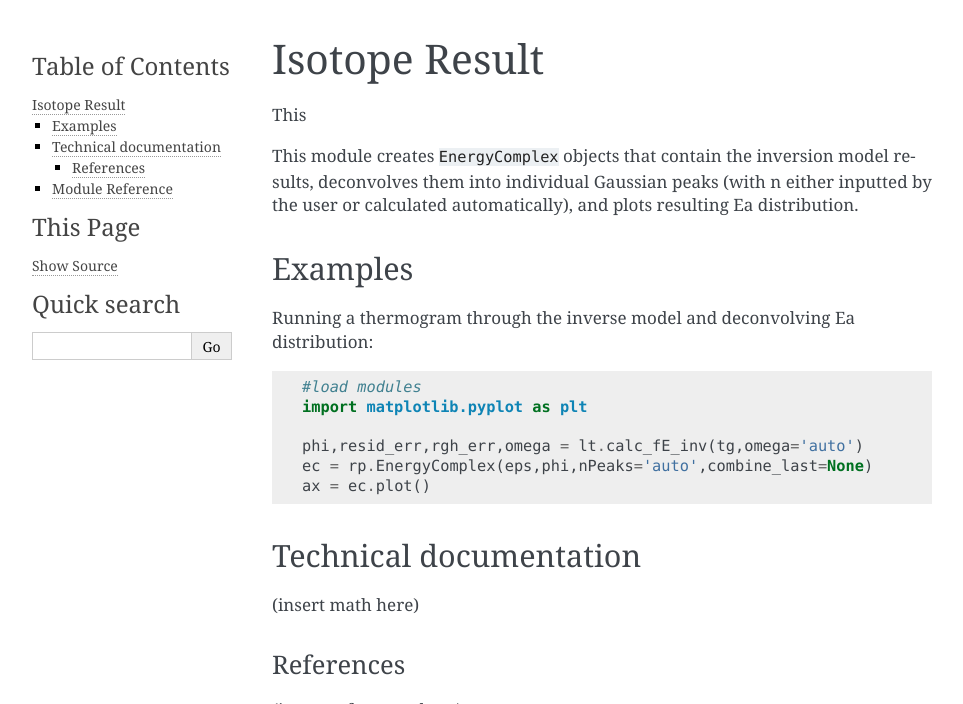
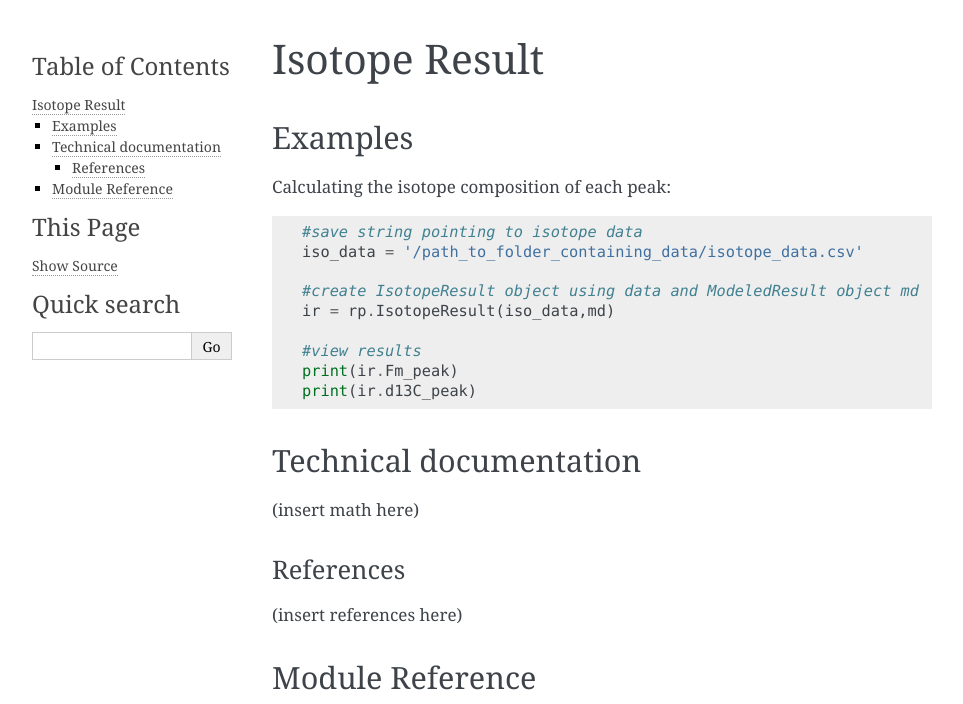
Before and after one commit to FluvialSeds/rampedpyrox, a Sphinx documentation site: the page built from docs/isotoperesult.rst, in a window 1280 px wide, cut to the strip 0-704 px from the top of the page. Shown: the whole strip, without its empty margins (148-1111 px from the left). Built offline with Sphinx 7.4.7, drawn with Linux system fonts in a browser that asks for light colours.

Commit message:
updated docstrings

```diff
--- a/docs/index.rst
+++ b/docs/index.rst
@@ -88,6 +88,7 @@ Table of contents
    thermogram
    laplacetransform
    energycomplex
+   isotoperesult
 
 Indices and tables
 ==================
--- a/docs/isotoperesult.rst
+++ b/docs/isotoperesult.rst
@@ -1,23 +1,22 @@
 Isotope Result
 ==============
 
-This
 
-This module creates ``EnergyComplex`` objects that contain the inversion model results,
-deconvolves them into individual Gaussian peaks (with n either inputted by the user or
-calculated automatically), and plots resulting Ea distribution.
 
 Examples
 --------
 
-Running a thermogram through the inverse model and deconvolving Ea distribution::
+Calculating the isotope composition of each peak::
 
-	#load modules
-	import matplotlib.pyplot as plt
+	#save string pointing to isotope data
+	iso_data = '/path_to_folder_containing_data/isotope_data.csv'
 
-	phi,resid_err,rgh_err,omega = lt.calc_fE_inv(tg,omega='auto')
-	ec = rp.EnergyComplex(eps,phi,nPeaks='auto',combine_last=None)
-	ax = ec.plot()
+	#create IsotopeResult object using data and ModeledResult object md
+	ir = rp.IsotopeResult(iso_data,md)
+
+	#view results
+	print(ir.Fm_peak)
+	print(ir.d13C_peak)
 
 Technical documentation
 -----------------------
@@ -31,5 +30,5 @@ References
 
 Module Reference
 ----------------
-.. automodule:: rampedpyrox.core.energycomplex
+.. automodule:: rampedpyrox.core.isotoperesult
 	:members:
```
